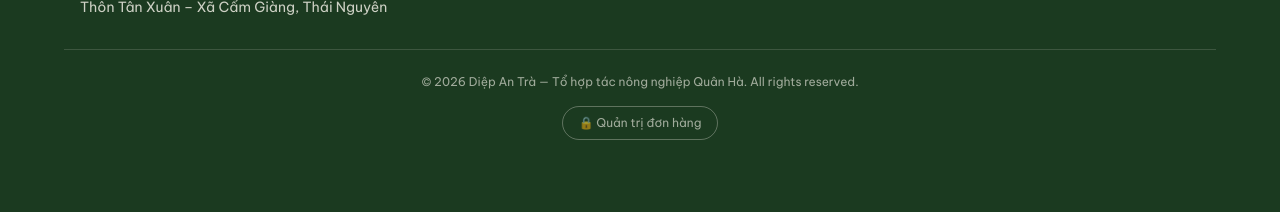
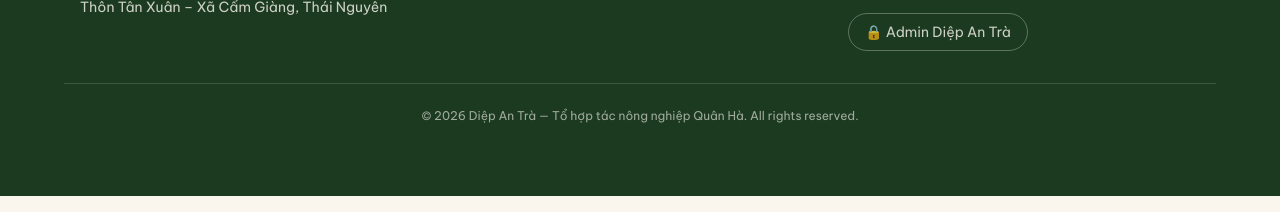
Before and after one commit to chienndbt-ship-it/diepantra, a plain HTML site: page index.html in a window 1280 px wide. Shown: the part 7753-7965 px from the top of the page. Drawn offline with nearby package versions, Linux system fonts and the light colour scheme; files whose address does not match are found by name.

Commit message:
Add files via upload

```diff
--- a/index.html
+++ b/index.html
@@ -421,13 +421,11 @@
         <p>🔒 Thanh toán an toàn (COD / Chuyển khoản)</p>
         <p>🚚 Giao toàn quốc · Freeship từ 300k</p>
         <p>↩️ Đổi trả trong 7 ngày nếu lỗi sản xuất</p>
+        <button onclick="openAdmin()" class="mt-4 inline-block border border-cream/30 rounded-full px-4 py-2 hover:bg-cream/10 hover:text-gold transition">🔒 Admin Diệp An Trà</button>
       </div>
     </div>
     <div class="max-w-6xl mx-auto px-4 mt-8 pt-6 pb-28 md:pb-6 border-t border-cream/15 text-center text-xs text-cream/60">
       © 2026 Diệp An Trà — Tổ hợp tác nông nghiệp Quân Hà. All rights reserved.
-      <div class="mt-4">
-        <button onclick="openAdmin()" class="inline-block border border-cream/30 rounded-full px-4 py-2 hover:bg-cream/10 hover:text-gold transition">🔒 Quản trị đơn hàng</button>
-      </div>
     </div>
   </footer>
 
```
